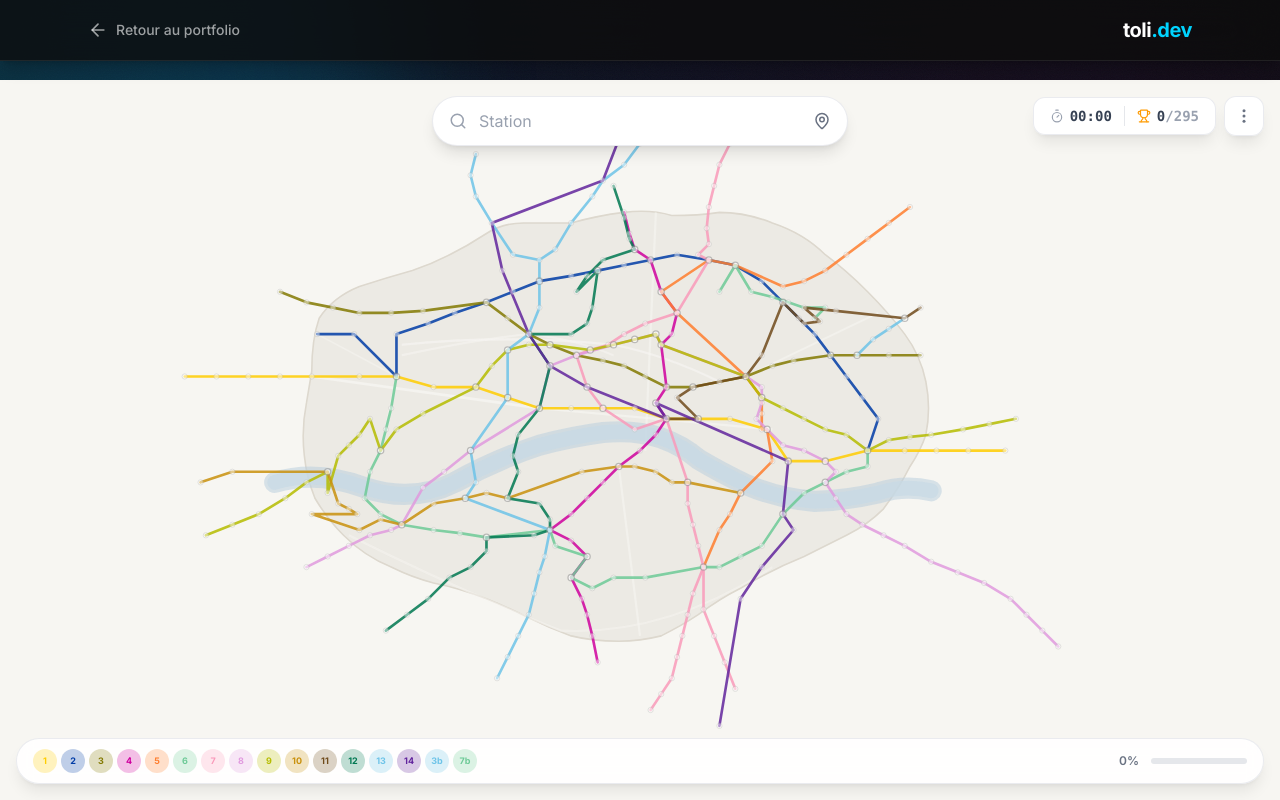
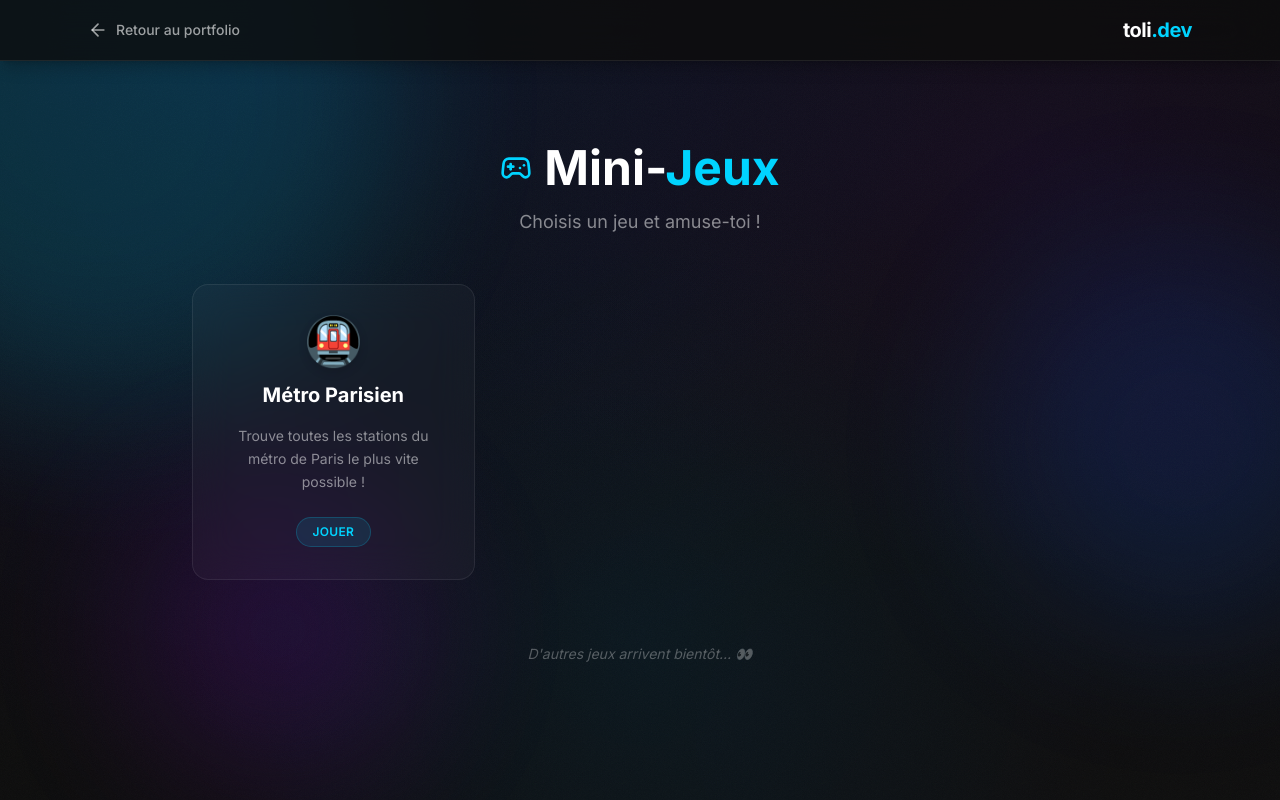
Before and after one commit to CrimiKtr/portfolio, a React (Vite) app: page /mini-jeu in a window 1280 px wide. Built offline with nearby package versions, Linux system fonts and the light colour scheme.

Commit message:
Mise à jour page minijeu

```diff
--- a/src/components/MiniGamePage.jsx
+++ b/src/components/MiniGamePage.jsx
@@ -1,24 +1,79 @@
-import { motion } from 'framer-motion'
-import { ArrowLeft } from 'lucide-react'
+import { useState } from 'react'
+import { motion, AnimatePresence } from 'framer-motion'
+import { ArrowLeft, Gamepad2 } from 'lucide-react'
 import { Link } from 'react-router-dom'
 import MetroGame from './MetroGame'
 import ClickEffect from './ClickEffect'
 
+// ── Liste des jeux disponibles ──────────────────────────────────────
+// Pour ajouter un jeu : { id, name, description, icon (emoji), component }
+const GAMES = [
+    {
+        id: 'metro',
+        name: 'Métro Parisien',
+        description: 'Trouve toutes les stations du métro de Paris le plus vite possible !',
+        icon: '🚇',
+        component: MetroGame,
+    },
+]
+
+// ── Carte de jeu ────────────────────────────────────────────────────
+function GameCard({ game, index, onSelect }) {
+    return (
+        <motion.button
+            initial={{ opacity: 0, y: 40 }}
+            animate={{ opacity: 1, y: 0 }}
+            transition={{ duration: 0.5, delay: 0.15 * index }}
+            whileHover={{ scale: 1.04, y: -4 }}
+            whileTap={{ scale: 0.97 }}
+            onClick={() => onSelect(game.id)}
+            className="glass-card group relative flex flex-col items-center gap-4 p-8 text-center cursor-pointer
+                       hover:border-neon/40 hover:shadow-[0_0_30px_rgba(0,212,255,0.12)]
+                       transition-all duration-300 w-full max-w-xs"
+        >
+            {/* Glow circle behind icon */}
+            <div className="absolute inset-0 rounded-2xl opacity-0 group-hover:opacity-100
+                            bg-gradient-to-b from-neon/5 to-transparent transition-opacity duration-500" />
+
+            <span className="text-5xl drop-shadow-lg relative z-10">{game.icon}</span>
+
+            <h3 className="text-xl font-bold text-white relative z-10">{game.name}</h3>
+
+            <p className="text-sm text-white/50 leading-relaxed relative z-10">
+                {game.description}
+            </p>
+
+            <span className="mt-2 px-4 py-1.5 rounded-full text-xs font-semibold tracking-wide uppercase
+                            bg-neon/10 text-neon border border-neon/20
+                            group-hover:bg-neon/20 group-hover:border-neon/40
+                            transition-all duration-300 relative z-10">
+                Jouer
+            </span>
+        </motion.button>
+    )
+}
+
+// ── Page principale ─────────────────────────────────────────────────
 export default function MiniGamePage() {
+    const [selectedGame, setSelectedGame] = useState(null)
+
+    const ActiveGame = selectedGame
+        ? GAMES.find((g) => g.id === selectedGame)?.component
+        : null
+
     return (
         <div className="relative min-h-screen bg-dark overflow-hidden">
-            {/* Background decorative elements */}
+            {/* Background */}
             <div className="fixed inset-0 bg-deep-space pointer-events-none z-0" />
             <div className="orb w-[600px] h-[600px] bg-neon top-[-200px] left-[-200px]" />
             <div className="orb w-[400px] h-[400px] bg-blue-600 bottom-[20%] right-[-100px]" />
             <div className="orb w-[300px] h-[300px] bg-purple-600 top-[60%] left-[10%]" />
 
-            {/* Click particle effect */}
             <ClickEffect />
 
             {/* Content */}
             <div className="relative z-10">
-                {/* Mini header with back button */}
+                {/* Header */}
                 <motion.header
                     initial={{ y: -100 }}
                     animate={{ y: 0 }}
@@ -26,6 +81,15 @@ export default function MiniGamePage() {
                     className="fixed top-0 left-0 right-0 z-50 bg-dark/80 backdrop-blur-xl border-b border-glass-border shadow-lg shadow-black/20"
                 >
                     <nav className="max-w-6xl mx-auto px-6 py-4 flex items-center justify-between">
+                        {selectedGame ? (
+                            <button
+                                onClick={() => setSelectedGame(null)}
+                                className="flex items-center gap-2 text-white/60 hover:text-neon transition-colors duration-300 group"
+                            >
+                                <ArrowLeft size={20} className="group-hover:-translate-x-1 transition-transform duration-300" />
+                                <span className="text-sm font-medium">Retour aux jeux</span>
+                            </button>
+                        ) : (
                             <Link
                                 to="/"
                                 className="flex items-center gap-2 text-white/60 hover:text-neon transition-colors duration-300 group"
@@ -33,6 +97,8 @@ export default function MiniGamePage() {
                                 <ArrowLeft size={20} className="group-hover:-translate-x-1 transition-transform duration-300" />
                                 <span className="text-sm font-medium">Retour au portfolio</span>
                             </Link>
+                        )}
+
                         <motion.a
                             href="/"
                             className="text-xl font-bold tracking-tight"
@@ -44,8 +110,70 @@ export default function MiniGamePage() {
                     </nav>
                 </motion.header>
 
+                {/* Body */}
                 <div className="pt-20">
-                    <MetroGame />
+                    <AnimatePresence mode="wait">
+                        {ActiveGame ? (
+                            <motion.div
+                                key="game"
+                                initial={{ opacity: 0, scale: 0.97 }}
+                                animate={{ opacity: 1, scale: 1 }}
+                                exit={{ opacity: 0, scale: 0.97 }}
+                                transition={{ duration: 0.3 }}
+                            >
+                                <ActiveGame />
+                            </motion.div>
+                        ) : (
+                            <motion.div
+                                key="hub"
+                                initial={{ opacity: 0 }}
+                                animate={{ opacity: 1 }}
+                                exit={{ opacity: 0 }}
+                                transition={{ duration: 0.3 }}
+                                className="flex flex-col items-center px-6 py-16"
+                            >
+                                {/* Title */}
+                                <motion.div
+                                    initial={{ opacity: 0, y: -20 }}
+                                    animate={{ opacity: 1, y: 0 }}
+                                    transition={{ duration: 0.6 }}
+                                    className="text-center mb-12"
+                                >
+                                    <div className="inline-flex items-center gap-3 mb-4">
+                                        <Gamepad2 size={32} className="text-neon" />
+                                        <h1 className="text-4xl md:text-5xl font-bold text-white">
+                                            Mini-<span className="text-neon">Jeux</span>
+                                        </h1>
+                                    </div>
+                                    <p className="text-white/50 text-lg max-w-md mx-auto">
+                                        Choisis un jeu et amuse-toi !
+                                    </p>
+                                </motion.div>
+
+                                {/* Game grid */}
+                                <div className="grid grid-cols-1 sm:grid-cols-2 lg:grid-cols-3 gap-6 justify-items-center w-full max-w-4xl">
+                                    {GAMES.map((game, i) => (
+                                        <GameCard
+                                            key={game.id}
+                                            game={game}
+                                            index={i}
+                                            onSelect={setSelectedGame}
+                                        />
+                                    ))}
+                                </div>
+
+                                {/* Teaser */}
+                                <motion.p
+                                    initial={{ opacity: 0 }}
+                                    animate={{ opacity: 1 }}
+                                    transition={{ delay: 0.8 }}
+                                    className="mt-16 text-white/30 text-sm italic"
+                                >
+                                    D'autres jeux arrivent bientôt… 👀
+                                </motion.p>
+                            </motion.div>
+                        )}
+                    </AnimatePresence>
                 </div>
             </div>
         </div>
```
Lines whose indentation alone changed are shown as unchanged.
